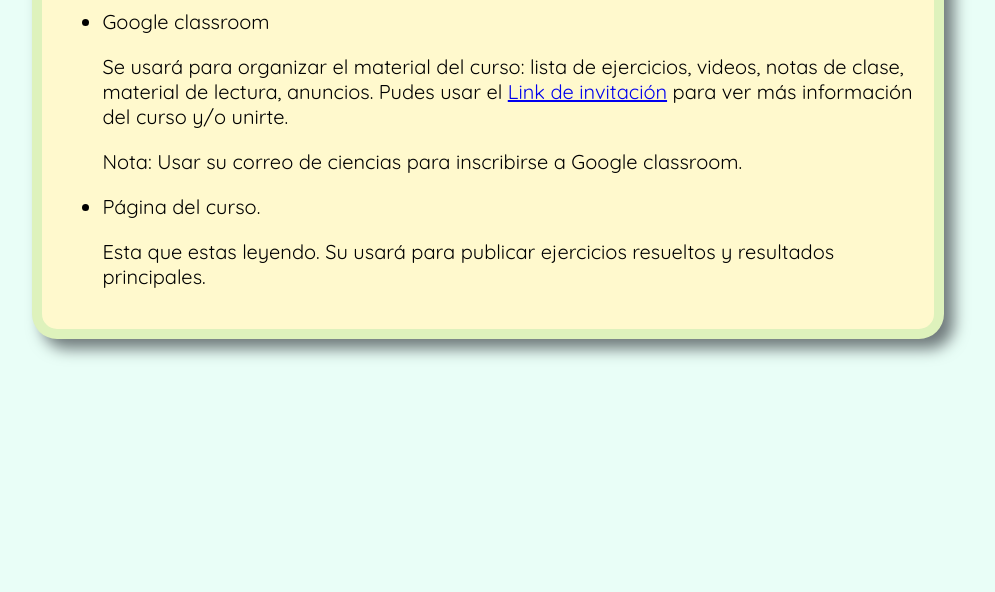
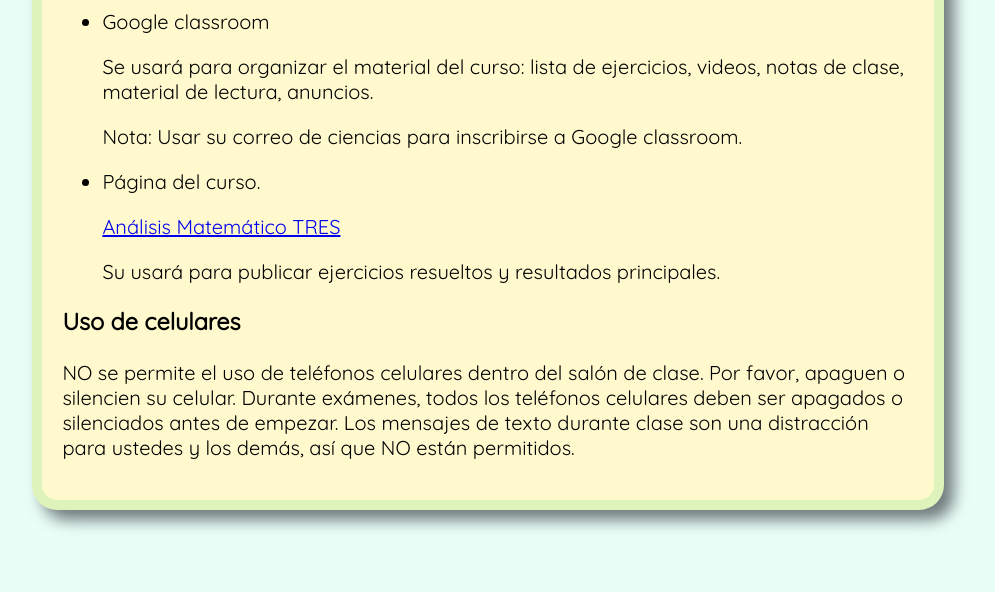
Before and after one commit to tfrancisco-ciencias/AnalisisMatematicoTRES, a plain HTML site: page InfoPrimerDia.html in a window 1280 px wide. Shown: the part 725-1317 px from the top of the page, without its empty margins (152-1147 px from the left). Before the commit the page ends 1146 px from the top, so only its background shows below. Drawn offline with nearby package versions, Linux system fonts and the light colour scheme; a web font is replaced by a local one.

Commit message:
updated info

```diff
--- a/InfoPrimerDia.html
+++ b/InfoPrimerDia.html
@@ -88,12 +88,7 @@
 
           Clases: lunes, martes, miércoles, 10-11.
 
-
-
           Ayudantías: jueves, viernes, 10-11.
-
-
-          Salón: Yelizcalli 102.
 
         </span>
 
@@ -104,8 +99,6 @@
         <p>
           Se usará para organizar el material del curso: lista de ejercicios,
           videos, notas de clase, material de lectura, anuncios.
-           Pudes usar el <a href="https://classroom.google.com/c/NjUzNzg0MjI4ODI4?cjc=doxolhk">Link de invitación</a>
-           para ver más información del curso y/o unirte.
         </p>
         <p>
           Nota: Usar su correo de ciencias para inscribirse a Google classroom.
@@ -113,12 +106,24 @@
         <li>
           Página del curso.
         </li>
+        <p id="horarios">
+          <a href="https://tfrancisco-ciencias.github.io/AnalisisMatematicoTRES/InfoPrimerDia.html">Análisis Matemático TRES</a>
+        </p>
         <p>
-          Esta que estas leyendo. Su usará para publicar ejercicios resueltos y resultados principales.
+          Su usará para publicar ejercicios resueltos y resultados principales.
         </p>
 
     </ul>
 
+
+
+
+<h3>Uso de celulares</h3>
+<p>NO se permite el uso de teléfonos celulares dentro del salón de clase. Por favor,
+apaguen o silencien su celular. Durante exámenes, todos los teléfonos celulares
+deben ser apagados o silenciados antes de empezar.
+Los mensajes de texto durante clase son una distracción para ustedes
+y los demás, así que NO están permitidos.</p>
 </div>
 
 </div>
@@ -126,14 +131,6 @@
 
 
 
-
-
-<!-- <h3>Uso de celulares</h3>
-<p>NO se permite el uso de teléfonos celulares dentro del salón de clase. Por favor,
-apaguen o silencien su celular. Durante exámenes, todos los teléfonos celulares
-deben ser apagados o silenciados antes de empezar.
-Los mensajes de texto durante clase son una distracción para ustedes
-y los demás, así que NO están permitidos.</p>-->
 
 <script>
   function randomColor(){
```
Also changed, not shown: Home.html (+1 -1 lines).
